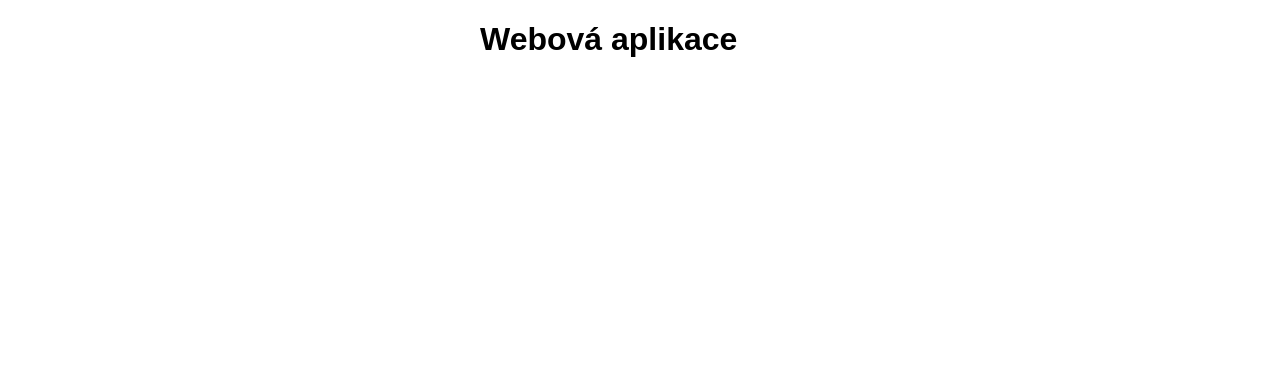
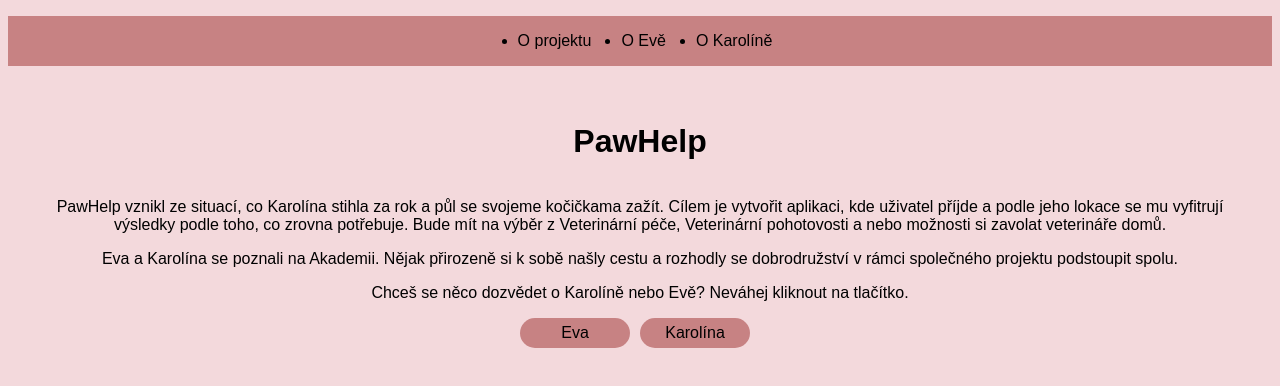
Before and after one commit to karolinaviragova/o-projektu, a plain HTML site: page o-aplikaci/index.html in a window 1280 px wide. Drawn offline with Linux system fonts and the light colour scheme.

Commit message:
initial setup, about karolina

```diff
--- a/o-aplikaci/index.html
+++ b/o-aplikaci/index.html
@@ -5,11 +5,27 @@
     <meta name="viewport" content="width=device-width, initial-scale=1.0" />
     <link rel="stylesheet" href="style.css" />
     <script type="module" src="script.js"></script>
-    <title>Webová aplikace</title>
+    <title>PawHelp</title>
   </head>
 <body>
+  <nav>
+    <ul class="main__navigation">
+      <li><a href="index.html">O projektu</a></li>
+      <li><a href="eva.html">O Evě</a></li>
+      <li><a href="karolina.html">O Karolíně</a></li>
+    </ul>
+  </nav>
   <div class="container">
-    <h1>Webová aplikace</h1>
+    <h1 class="container__mainHeading">PawHelp</h1>
+    <div class="container__paragraph">
+      <p>PawHelp vznikl ze situací, co Karolína stihla za rok a půl se svojeme kočičkama zažít. Cílem je vytvořit aplikaci, kde uživatel příjde a podle jeho lokace se mu vyfitrují výsledky podle toho, co zrovna potřebuje. Bude mít na výběr z Veterinární péče, Veterinární pohotovosti a nebo možnosti si zavolat veterináře domů.</p>
+      <p>Eva a Karolína se poznali na Akademii. Nějak přirozeně si k sobě našly cestu a rozhodly se dobrodružství v rámci společného projektu podstoupit spolu.</p>
+      <p>Chceš se něco dozvědet o Karolíně nebo Evě? Neváhej kliknout na tlačítko.</p>
+    </div>
+    <div class="main__btns">
+      <a href="eva.html" class="main__btn eva">Eva</a>
+      <a href="karolina.html" class="main__btn karol">Karolína</a>
+    </div>
   </div>
 </body>
 </html>
--- a/o-aplikaci/style.css
+++ b/o-aplikaci/style.css
@@ -5,10 +5,62 @@
 
 html {
   font-family: sans-serif;
+  background-color: #F3D9DC;
+}
+
+.main__navigation {
+  display: flex;
+  flex-direction: row;
+  justify-content:center;
+  background-color: #C78283;
+  height: 50px;
+  align-items: center;
+}
+
+.main__navigation li {
+  padding-right: 30px;
+}
+
+.main__navigation a {
+  color: black;
+  text-decoration: none;
 }
 
 .container {
-  max-width: 20rem;
-  margin-right: auto;
-  margin-left: auto;
+  display: flex;
+  flex-direction: column;
+  align-items: center;
+  padding: 20px;
 }
+
+.container__paragraph {
+  text-align: center;
+}
+
+.main__btns {
+  display: flex;
+  flex-direction: row;
+}
+
+.main__btn {
+  display: flex;
+  justify-content: center;
+  align-items: center;
+  text-decoration: none;
+  color: black;
+  width: 110px;
+  height: 30px;
+  text-align: center;
+}
+
+.main__btn.eva, .main__btn.karol {
+  background-color: #C78283;
+  border-radius: 100px;
+  margin-right: 10px;
+}
+
+.img__karol {
+  width: 300px;
+  height: auto;
+  border-radius: 20px;
+}
```
Also changed, not shown: o-aplikaci/eva.html (added, +19 -0 lines), o-aplikaci/karolina.html (added, +26 -0 lines), 2 other files.
